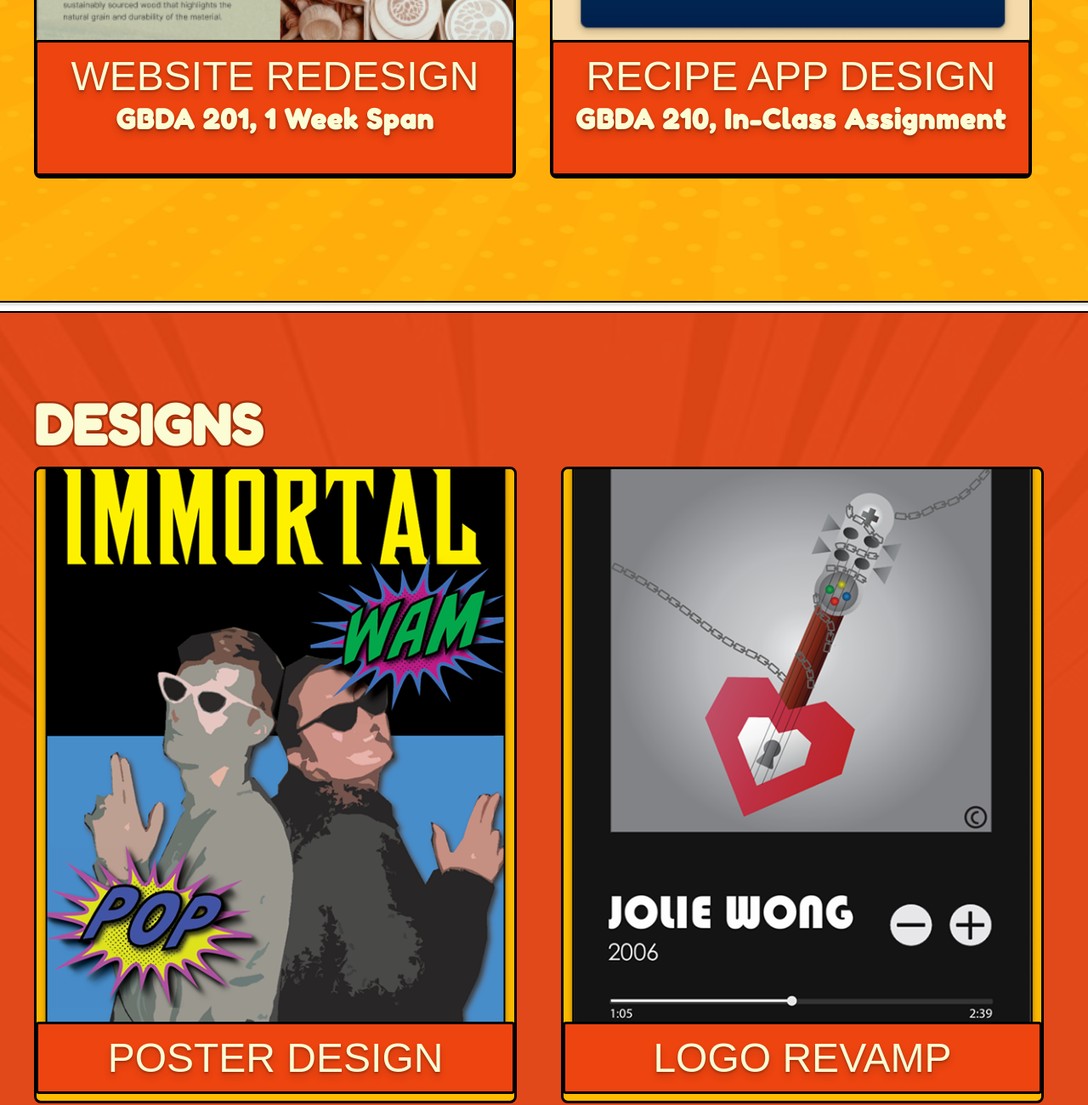
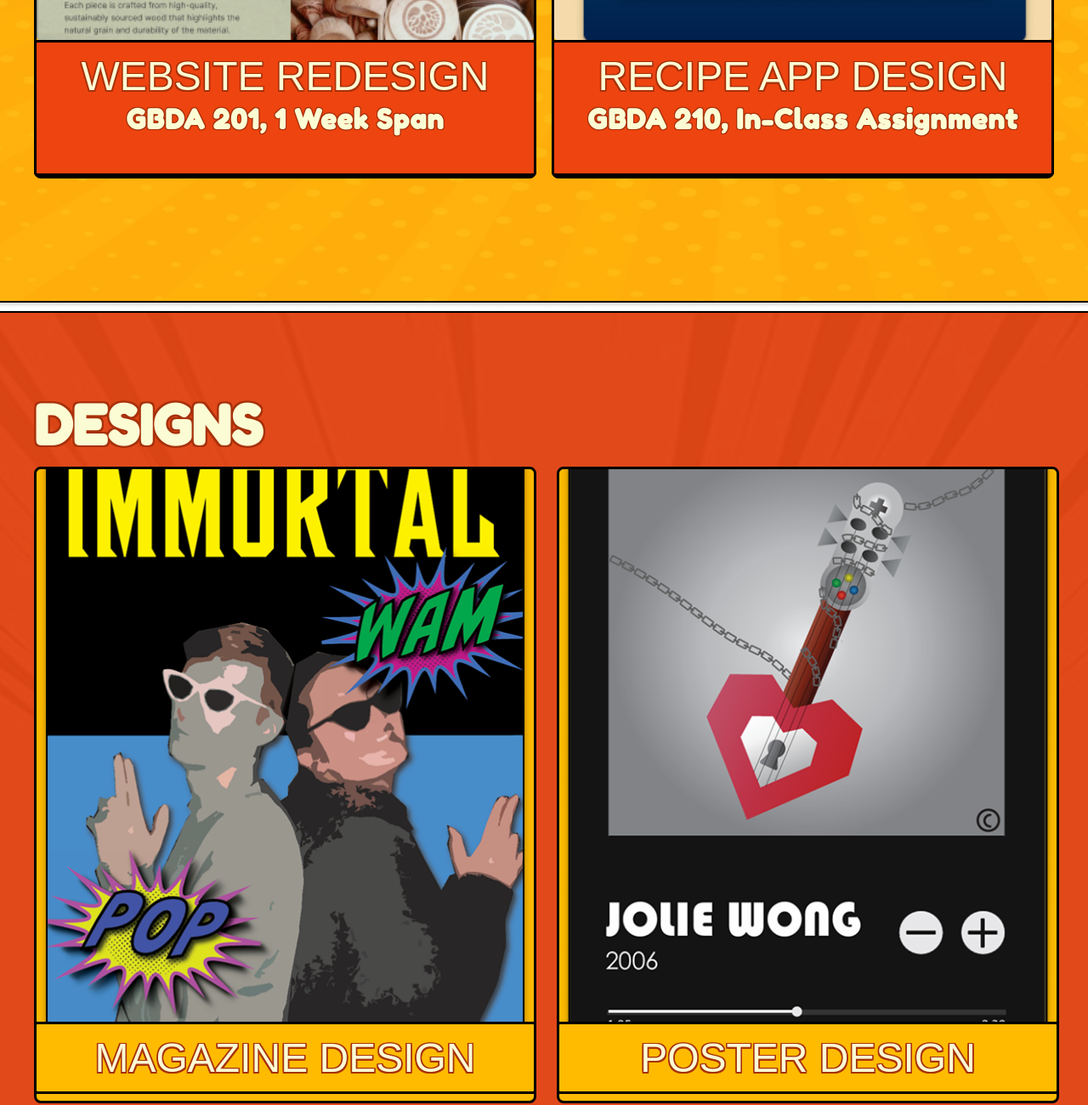
Before and after one commit to bas697/228prtfolio, a plain HTML site: page index.html in a window 1280 px wide. Shown: the part 3420-4720 px from the top of the page at 85% size. Drawn offline with Linux system fonts and the light colour scheme; a web font is replaced by a local one.

Commit message:
designdone

```diff
--- a/index.html
+++ b/index.html
@@ -312,7 +312,7 @@
 
       .webapp-projects {
         display: flex;
-        gap: 40px;
+        justify-content: space-between;
         flex-wrap: nowrap;
       }
 
@@ -321,7 +321,7 @@
         padding: 0px;
         border-radius: 8px;
         border: 3px solid black;
-        width: 561px;
+        width: 585px;
         display: flex;
         flex-direction: column;
         align-items: center;
@@ -329,7 +329,7 @@
       }
 
       .webapp-image {
-        width: 561px;
+        width: 585px;
         height: 800px;
         object-fit: cover;
         border-radius: 4px;
@@ -340,7 +340,7 @@
         padding: 12px 12px;
         margin-top: 0px;
         border-radius: 4px;
-        width: 95.5%;
+        width: 96%;
         text-align: center;
         border: 3px solid black;
       }
@@ -350,6 +350,8 @@
         font-size: 48px;
         font-family: 'Anton SC', sans-serif;
         color: #FBFCD4;
+        text-shadow: 1.5px  1.5px 0 #A7310B, -1.5px  1.5px 0 #A7310B,
+        1.5px -1.5px 0 #A7310B, -1.5px -1.5px 0 #A7310B, 0px  1.5px 0 #A7310B,  1.5px 0px 0 #A7310B, -1.5px 0px 0 #A7310B, 0px -1.5px 0 #A7310B;
       }
 
       .webapp-caption .subtitle {
@@ -358,6 +360,8 @@
         font-family: 'Fredoka One', sans-serif;
         font-weight: 600;
         margin-top: 4px;
+        text-shadow: 1px 1px 0 #A7310B, -1px 1px 0 #A7310B,
+        1px -1px 0 #A7310B, -1px -1px 0 #A7310B, 0px 1px 0 #A7310B, 1px 0px 0 #A7310B, -1px 0px 0 #A7310B, 0px -1px 0 #A7310B;
       }
 
       .panel-designs {
@@ -372,13 +376,15 @@
 
       .design-grid {
         display: grid;
-        grid-template-columns: repeat(2, 1fr);
-        gap: 40px;
-        margin-top: 40px;
+        grid-template-columns: repeat(2, 585px);
+        justify-content: space-between;
+        column-gap: 30px;
+        row-gap: 30px;
+        margin-top: -30px;
       }
 
       .design-box {
-        width: 562px;
+        width: 585px;
         height: 743px;
         background-color: #FFBB00;
         border-radius: 8px;
@@ -387,20 +393,21 @@
         flex-direction: column;
         align-items: center;
         overflow: hidden;
-        margin-top: -30px;
+        margin-top: 0;
       }
 
+
       .design-image {
-        width: 562px;
+        width: 585px;
         height: 650px;
         object-fit: cover;
       }
 
       .design-caption {
-        background-color: #EE4410;
+        background-color: #FB0;
         padding: 12px;
         border-radius: 4px;
-        width: 95%;
+        width: 96%;
         text-align: center;
         border: 3px solid black;
       }
@@ -410,6 +417,8 @@
         font-size: 48px;
         font-family: 'Anton SC', sans-serif;
         color: #FBFCD4;
+        text-shadow: 1.5px  1.5px 0 #A7310B, -1.5px  1.5px 0 #A7310B,
+        1.5px -1.5px 0 #A7310B, -1.5px -1.5px 0 #A7310B, 0px  1.5px 0 #A7310B,  1.5px 0px 0 #A7310B, -1.5px 0px 0 #A7310B, 0px -1.5px 0 #A7310B;
       }
 
       .panel-skills {
@@ -528,28 +537,28 @@
             <div class="design-box">
               <img src="design1.png" alt="design1" class="design-image">
               <div class="design-caption">
-                <p class="caption-text">POSTER DESIGN</p>
+                <p class="caption-text">MAGAZINE DESIGN</p>
               </div>
             </div>
 
             <div class="design-box">
               <img src="design2.png" alt="design2" class="design-image">
               <div class="design-caption">
-                <p class="caption-text">LOGO REVAMP</p>
+                <p class="caption-text">POSTER DESIGN</p>
               </div>
             </div>
 
             <div class="design-box">
               <img src="design3.png" alt="design3" class="design-image">
               <div class="design-caption">
-                <p class="caption-text">INFOGRAPHIC</p>
+                <p class="caption-text">LOGO DESIGN</p>
               </div>
             </div>
 
             <div class="design-box">
               <img src="design4.png" alt="design4" class="design-image">
               <div class="design-caption">
-                <p class="caption-text">MAGAZINE LAYOUT</p>
+                <p class="caption-text">AUDITION MIX</p>
               </div>
             </div>
 
```
